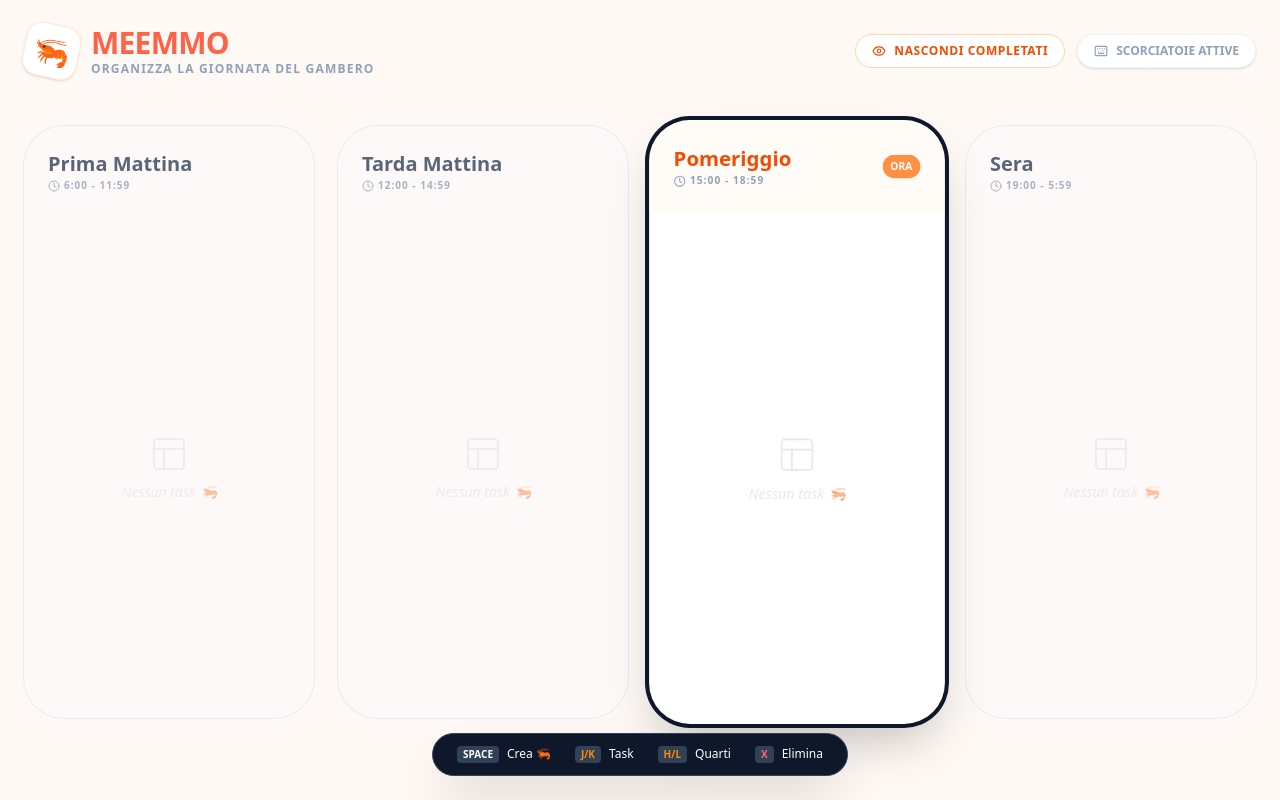
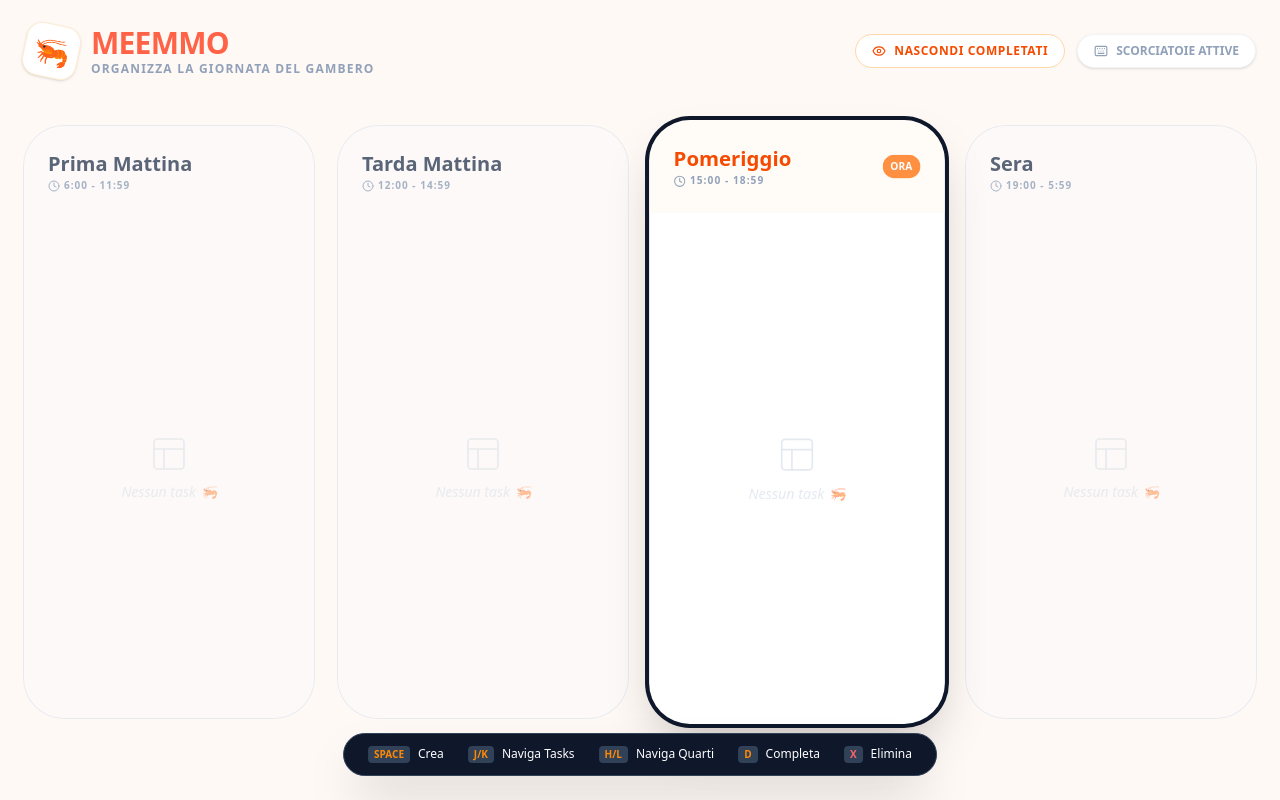
Before and after one commit to meemmo-app/meemmo-app.github.io, a React (Vite) app: page / in a window 1280 px wide. Built offline with nearby package versions, Linux system fonts and the light colour scheme.

Commit message:
Separate the footer helper in a component

```diff
--- a/src/App.jsx
+++ b/src/App.jsx
@@ -14,6 +14,7 @@ import { SectionCard } from "./components/SectionCard";
 import { TaskItem } from "./components/TaskItem";
 import { TaskModal } from "./components/TaskModal";
 import { Dialog } from "./components/ui/Dialog";
+import { FooterNav } from "./components/footerNav";
 
 export default function App() {
   // Logic & State da Hook personalizzato
@@ -226,32 +227,7 @@ export default function App() {
       </main>
 
       {/* Footer Nav */}
-      <footer className="fixed bottom-6 left-1/2 -translate-x-1/2 bg-slate-900 text-white px-6 py-3 rounded-full shadow-2xl flex gap-6 text-xs font-medium z-40 border border-slate-700 whitespace-nowrap">
-        <div className="flex gap-2 items-center">
-          <span className="bg-slate-700 px-1.5 py-0.5 rounded text-[10px] font-bold">
-            SPACE
-          </span>{" "}
-          Crea 🦐
-        </div>
-        <div className="flex gap-2 items-center">
-          <span className="bg-slate-700 px-1.5 py-0.5 rounded text-[10px] font-bold text-orange-400">
-            J/K
-          </span>{" "}
-          Task
-        </div>
-        <div className="flex gap-2 items-center">
-          <span className="bg-slate-700 px-1.5 py-0.5 rounded text-[10px] font-bold text-orange-400">
-            H/L
-          </span>{" "}
-          Quarti
-        </div>
-        <div className="flex gap-2 items-center">
-          <span className="bg-slate-700 px-1.5 py-0.5 rounded text-[10px] font-bold text-red-400">
-            X
-          </span>{" "}
-          Elimina
-        </div>
-      </footer>
+      <FooterNav></FooterNav>
 
       {/* Modale */}
       <Dialog isOpen={isModalOpen} onClose={() => setIsModalOpen(false)}>
--- /dev/null
+++ b/src/components/FooterNav.jsx
@@ -0,0 +1,36 @@
+export const FooterNav = () => {
+  return (
+    <footer className="fixed bottom-6 left-1/2 -translate-x-1/2 bg-slate-900 text-white px-6 py-3 rounded-full shadow-2xl flex gap-6 text-xs font-medium z-40 border border-slate-700 whitespace-nowrap">
+      <div className="flex gap-2 items-center">
+        <span className="bg-slate-700 px-1.5 py-0.5 rounded text-[10px] font-bold text-orange-400">
+          SPACE
+        </span>{" "}
+        Crea
+      </div>
+      <div className="flex gap-2 items-center">
+        <span className="bg-slate-700 px-1.5 py-0.5 rounded text-[10px] font-bold text-orange-400">
+          J/K
+        </span>{" "}
+        Naviga Tasks
+      </div>
+      <div className="flex gap-2 items-center">
+        <span className="bg-slate-700 px-1.5 py-0.5 rounded text-[10px] font-bold text-orange-400">
+          H/L
+        </span>{" "}
+        Naviga Quarti
+      </div>
+      <div className="flex gap-2 items-center">
+        <span className="bg-slate-700 px-1.5 py-0.5 rounded text-[10px] font-bold text-orange-400">
+          D
+        </span>{" "}
+        Completa
+      </div>
+      <div className="flex gap-2 items-center">
+        <span className="bg-slate-700 px-1.5 py-0.5 rounded text-[10px] font-bold text-red-400">
+          X
+        </span>{" "}
+        Elimina
+      </div>
+    </footer>
+  );
+};
```
